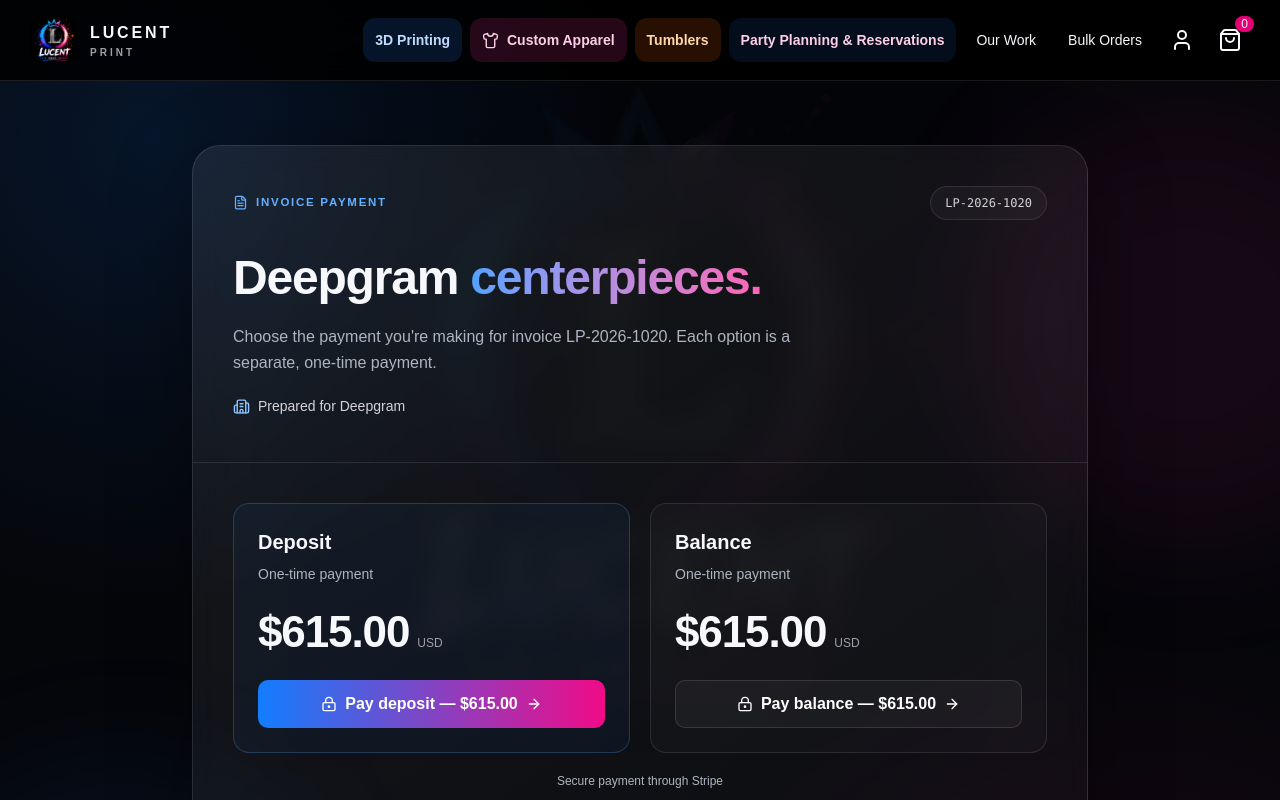
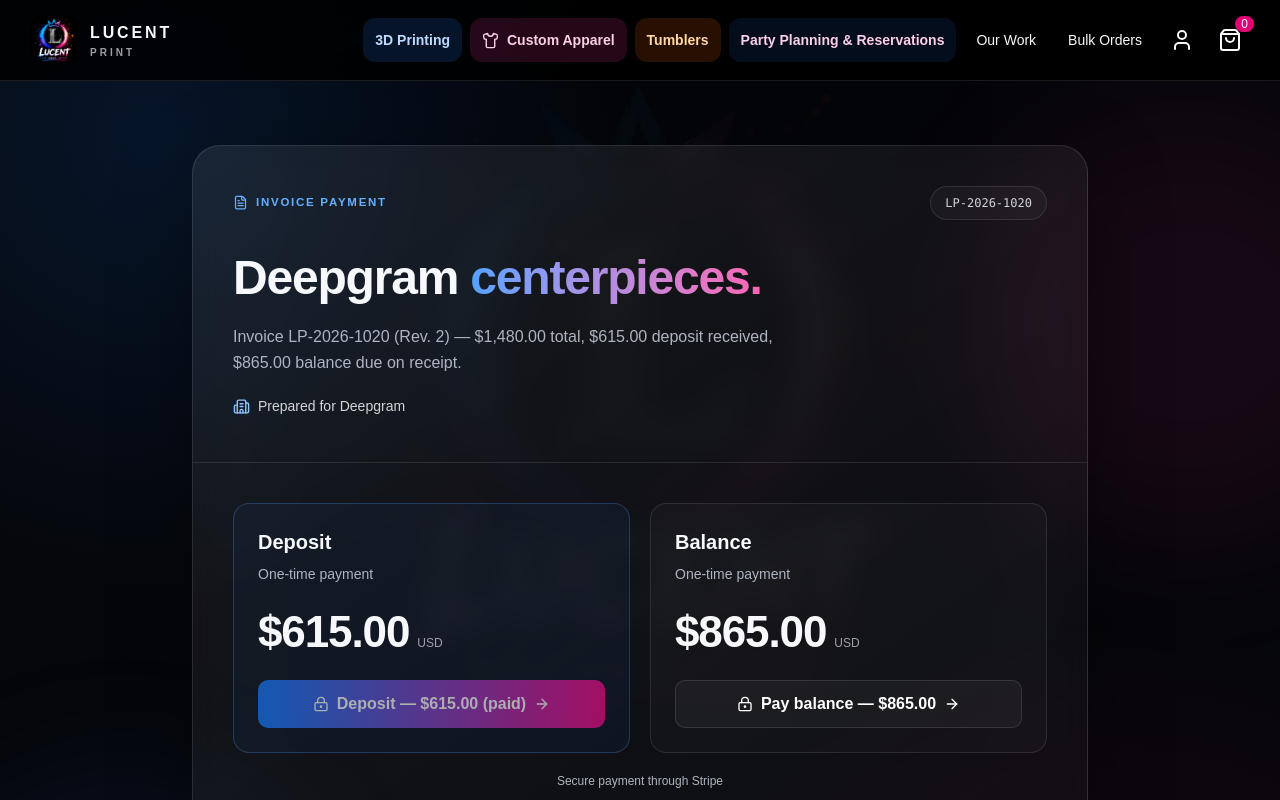
Before and after one commit to LucentPrint/lucent-print, a Next.js app: page /pay/deepgram in a window 1280 px wide. Shown: the top 800 px of the page. Built offline with nearby package versions, Linux system fonts and the light colour scheme; no server answers.

Commit message:
Update Deepgram invoice LP-2026-1020 to revision 2

```diff
--- a/app/pay/deepgram/page.tsx
+++ b/app/pay/deepgram/page.tsx
@@ -28,7 +28,7 @@
               <span className="rounded-full border border-white/10 bg-white/[.035] px-3.5 py-2 font-mono text-xs text-zinc-300">{DEEPGRAM_INVOICE_NUMBER}</span>
             </div>
             <h1 className="mt-7 text-4xl font-black leading-tight tracking-tight sm:text-5xl">Deepgram<br className="sm:hidden" /> <span className="bg-gradient-to-r from-blue-400 to-pink-400 bg-clip-text text-transparent">centerpieces.</span></h1>
-            <p className="muted mt-4 max-w-xl leading-relaxed">Choose the payment you&apos;re making for invoice {DEEPGRAM_INVOICE_NUMBER}. Each option is a separate, one-time payment.</p>
+            <p className="muted mt-4 max-w-xl leading-relaxed">Invoice {DEEPGRAM_INVOICE_NUMBER} (Rev. 2) — $1,480.00 total, $615.00 deposit received, $865.00 balance due on receipt.</p>
             <div className="mt-5 inline-flex items-center gap-2 text-sm text-zinc-300"><Building2 size={17} className="text-blue-300" aria-hidden="true" /> Prepared for Deepgram</div>
           </div>
 
--- a/app/pay/deepgram/success/page.tsx
+++ b/app/pay/deepgram/success/page.tsx
@@ -2,7 +2,7 @@
 import Link from "next/link";
 import { CheckCircle2, CircleHelp, Clock3 } from "lucide-react";
 import Stripe from "stripe";
-import { DEEPGRAM_CURRENCY, DEEPGRAM_INVOICE_NUMBER, DEEPGRAM_PAYMENT_AMOUNT, type DeepgramPaymentPart } from "@/lib/deepgram-invoice";
+import { DEEPGRAM_CURRENCY, DEEPGRAM_INVOICE_NUMBER, deepgramPaymentAmount, type DeepgramPaymentPart } from "@/lib/deepgram-invoice";
 import { deepgramPaymentState, validDeepgramSessionId } from "@/lib/deepgram-checkout";
 
 export const metadata: Metadata = {
@@ -12,8 +12,6 @@
   referrer: "no-referrer",
 };
 export const dynamic = "force-dynamic";
-
-const amount = new Intl.NumberFormat("en-US", { style: "currency", currency: DEEPGRAM_CURRENCY }).format(DEEPGRAM_PAYMENT_AMOUNT / 100);
 
 export default async function DeepgramPaymentSuccess({ searchParams }: {
   searchParams: Promise<{ session_id?: string | string[] }>;
@@ -34,6 +32,8 @@
       }
     } catch { /* Only a Stripe-verified payment may display a successful confirmation. */ }
   }
+
+  const amount = part ? new Intl.NumberFormat("en-US", { style: "currency", currency: DEEPGRAM_CURRENCY }).format(deepgramPaymentAmount(part) / 100) : null;
 
   const copy = {
     paid: {
--- a/components/deepgram-payment-buttons.tsx
+++ b/components/deepgram-payment-buttons.tsx
@@ -5,16 +5,16 @@
 import {
   DEEPGRAM_CURRENCY,
   DEEPGRAM_INVOICE_NUMBER,
-  DEEPGRAM_PAYMENT_AMOUNT,
+  deepgramPaymentAmount,
   type DeepgramPaymentPart,
 } from "@/lib/deepgram-invoice";
 
 const uuidPattern = /^[0-9a-f]{8}-[0-9a-f]{4}-[1-8][0-9a-f]{3}-[89ab][0-9a-f]{3}-[0-9a-f]{12}$/i;
 const parts: DeepgramPaymentPart[] = ["deposit", "balance"];
-const price = new Intl.NumberFormat("en-US", {
+const price = (part: DeepgramPaymentPart) => new Intl.NumberFormat("en-US", {
   style: "currency",
   currency: DEEPGRAM_CURRENCY,
-}).format(DEEPGRAM_PAYMENT_AMOUNT / 100);
+}).format(deepgramPaymentAmount(part) / 100);
 
 function storageKey(part: DeepgramPaymentPart) {
   return `lucent.deepgram.${DEEPGRAM_INVOICE_NUMBER}.${part}.v1`;
@@ -68,7 +68,7 @@
   }
 
   async function openCheckout(part: DeepgramPaymentPart) {
-    if (submittingRef.current) return;
+    if (part === "deposit" || submittingRef.current) return;
     submittingRef.current = true;
     setActivePart(part);
     setFeedback(null);
@@ -88,7 +88,7 @@
       if (response.status === 409 && body.code === "checkout_expired") {
         attemptsRef.current[part] = "";
         try { window.sessionStorage.removeItem(storageKey(part)); } catch { /* The next explicit click starts a new attempt. */ }
-        setFeedback(`That checkout expired. Select Pay ${part} — ${price} again to open a fresh checkout.`);
+        setFeedback(`That checkout expired. Select Pay ${part} — ${price(part)} again to open a fresh checkout.`);
         return;
       }
 
@@ -143,19 +143,19 @@
             <h2 className="text-xl font-bold">{part === "deposit" ? "Deposit" : "Balance"}</h2>
             <p className="muted mt-2 text-sm">One-time payment</p>
             <div className="my-6 flex flex-wrap items-baseline gap-2">
-              <p className="text-4xl font-black tracking-tight sm:text-[2.75rem]">{price}</p>
+              <p className="text-4xl font-black tracking-tight sm:text-[2.75rem]">{price(part)}</p>
               <span className="text-xs font-medium text-zinc-400">USD</span>
             </div>
             <button
               type="button"
               onClick={() => openCheckout(part)}
-              disabled={activePart !== null}
+              disabled={part === "deposit" || activePart !== null}
               aria-busy={activePart === part}
               aria-describedby={feedback ? feedbackId : undefined}
-              className={`btn min-h-14 w-full gap-2 px-3 text-sm disabled:cursor-wait disabled:opacity-65 sm:text-base ${part === "deposit" ? "btn-primary" : "btn-secondary hover:border-blue-400/40"}`}
+              className={`btn min-h-14 w-full gap-2 px-3 text-sm disabled:cursor-not-allowed disabled:opacity-65 sm:text-base ${part === "deposit" ? "btn-primary" : "btn-secondary hover:border-blue-400/40"}`}
             >
               {activePart === part ? <LoaderCircle size={18} className="shrink-0 animate-spin" aria-hidden="true" /> : <LockKeyhole size={16} className="shrink-0" aria-hidden="true" />}
-              {activePart === part ? "Opening checkout…" : `Pay ${part} — ${price}`}
+              {activePart === part ? "Opening checkout…" : part === "deposit" ? `Deposit — ${price(part)} (paid)` : `Pay balance — ${price(part)}`}
               {activePart !== part && <ArrowRight size={16} className="shrink-0" aria-hidden="true" />}
             </button>
           </div>
--- a/lib/deepgram-checkout.ts
+++ b/lib/deepgram-checkout.ts
@@ -1,8 +1,8 @@
 import type Stripe from "stripe";
 import {
-  DEEPGRAM_CURRENCY, DEEPGRAM_INVOICE_NUMBER, DEEPGRAM_PAYMENT_AMOUNT,
+  DEEPGRAM_CURRENCY, DEEPGRAM_INVOICE_NUMBER, deepgramPaymentAmount,
   DEEPGRAM_SERVICE, DEEPGRAM_VERSION, deepgramPaymentName,
-  type DeepgramCheckoutInput,
+  type DeepgramCheckoutInput, type DeepgramPaymentPart,
 } from "./deepgram-invoice";
 
 export function buildDeepgramCheckout(input: DeepgramCheckoutInput, siteUrl: string): Stripe.Checkout.SessionCreateParams {
@@ -23,7 +23,7 @@
       quantity: 1,
       price_data: {
         currency: DEEPGRAM_CURRENCY,
-        unit_amount: DEEPGRAM_PAYMENT_AMOUNT,
+        unit_amount: deepgramPaymentAmount(input.part),
         product_data: {
           name: deepgramPaymentName(input.part),
           description: `Lucent Print — Invoice ${DEEPGRAM_INVOICE_NUMBER}`,
@@ -44,7 +44,7 @@
     },
     submit_type: "pay",
     custom_text: {
-      submit: { message: `Invoice ${DEEPGRAM_INVOICE_NUMBER}. Enter Deepgram’s accounts payable email for the payment receipt. This is a one-time $615.00 USD ${input.part} payment.` },
+      submit: { message: `Invoice ${DEEPGRAM_INVOICE_NUMBER}. Enter Deepgram’s accounts payable email for the payment receipt. This is a one-time $${(deepgramPaymentAmount(input.part) / 100).toFixed(2)} USD ${input.part} payment.` },
     },
     success_url: `${origin}/pay/deepgram/success?session_id={CHECKOUT_SESSION_ID}`,
     cancel_url: `${origin}/pay/deepgram`,
@@ -67,7 +67,7 @@
   const metadata = session.metadata;
   if (metadata?.service !== DEEPGRAM_SERVICE || metadata.schema_version !== DEEPGRAM_VERSION ||
     metadata.invoice_number !== DEEPGRAM_INVOICE_NUMBER || !["deposit", "balance"].includes(metadata.payment_part) ||
-    session.mode !== "payment" || session.currency !== DEEPGRAM_CURRENCY || session.amount_total !== DEEPGRAM_PAYMENT_AMOUNT) {
+    session.mode !== "payment" || session.currency !== DEEPGRAM_CURRENCY || session.amount_total !== deepgramPaymentAmount(metadata.payment_part as DeepgramPaymentPart)) {
     return "invalid";
   }
   if (session.status === "complete" && session.payment_status === "paid") return "paid";
--- a/lib/deepgram-invoice.ts
+++ b/lib/deepgram-invoice.ts
@@ -1,10 +1,10 @@
 import { z } from "zod";
 
 export const DEEPGRAM_INVOICE_NUMBER = "LP-2026-1020";
-export const DEEPGRAM_PAYMENT_AMOUNT = 61500;
+const DEEPGRAM_PAYMENT_AMOUNTS = { deposit: 61500, balance: 86500 } as const;
 export const DEEPGRAM_CURRENCY = "usd";
 export const DEEPGRAM_SERVICE = "deepgram-centerpieces";
-export const DEEPGRAM_VERSION = "1";
+export const DEEPGRAM_VERSION = "2";
 
 export const deepgramCheckoutSchema = z.object({
   part: z.enum(["deposit", "balance"]),
@@ -14,6 +14,10 @@
 export type DeepgramCheckoutInput = z.infer<typeof deepgramCheckoutSchema>;
 export type DeepgramPaymentPart = DeepgramCheckoutInput["part"];
 
+export function deepgramPaymentAmount(part: DeepgramPaymentPart) {
+  return DEEPGRAM_PAYMENT_AMOUNTS[part];
+}
+
 export function deepgramPaymentName(part: DeepgramPaymentPart) {
   return `Deepgram centerpieces — ${part}`;
 }
```
Also changed, not shown: 2 other files (tests, documents, lock files or other folders).
